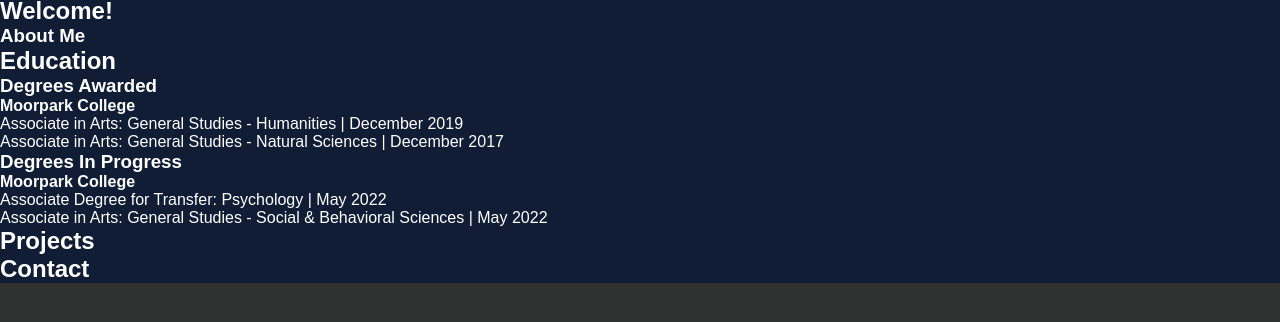
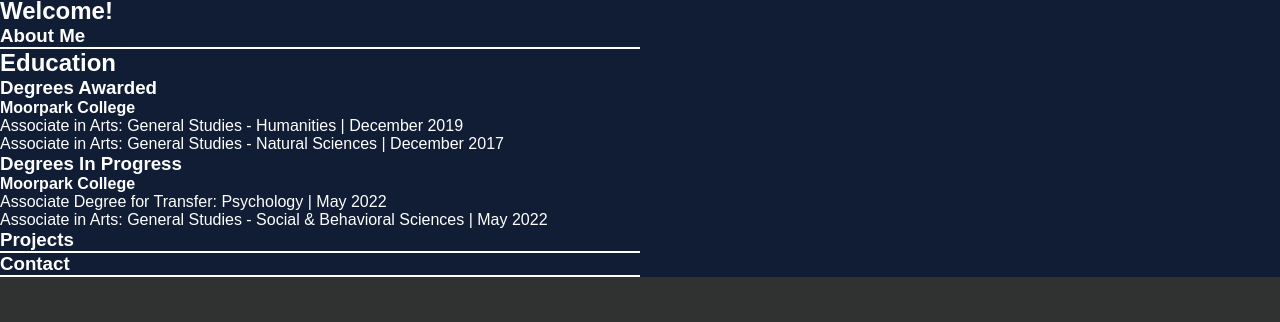
Before and after one commit to Azurene/first-portfolio, a plain HTML site: page index.html in a window 1280 px wide. Shown: the part 40-362 px from the top of the page. Drawn offline with Linux system fonts and the light colour scheme.

Commit message:
added span to content

```diff
--- a/assets/css/style.css
+++ b/assets/css/style.css
@@ -49,3 +49,8 @@
 section {
     background-color: var(--secondary-color);
 }
+
+.article-start {
+    border-bottom:rgba(255, 255, 255, 1) 2px solid;
+    width: 50%;
+}
--- a/index.html
+++ b/index.html
@@ -34,33 +34,33 @@
     </header>
 <!-- fancy hero thing -->
     <section class="hero">
-        <h2>Welcome!</h2>
+        <h1>Welcome!</h1>
     </section>
 <!-- page content -->
     <section class="overview">
         <article id="about-me" class="about-me">
-            <h1>About Me</h1>
+            <h1 class="article-start">About Me</h1>
             <div class="content">
                 <h2>Education</h2>
                 <h3>Degrees Awarded</h3>
                 <h4>Moorpark College</h4>
                 <ul>
-                    <li>Associate in Arts: General Studies - Humanities | December 2019</li>
-                    <li>Associate in Arts: General Studies - Natural Sciences | December 2017</li>
+                    <li><span>Associate in Arts:</span> General Studies - Humanities | December 2019</li>
+                    <li><span>Associate in Arts:</span> General Studies - Natural Sciences | December 2017</li>
                 </ul>
                 <h3>Degrees In Progress</h3>
                 <h4>Moorpark College</h4>
                 <ul>
-                    <li>Associate Degree for Transfer: Psychology | May 2022</li>
-                    <li>Associate in Arts: General Studies - Social & Behavioral Sciences | May 2022</li>
+                    <li><span>Associate Degree for Transfer:</span> Psychology | May 2022</li>
+                    <li><span>Associate in Arts:</span> General Studies - Social & Behavioral Sciences | May 2022</li>
                 </ul>
             </div>
         </article>
         <article id="projects" class="projects">
-            <h2>Projects</h2>
+            <h1 class="article-start">Projects</h1>
         </article>
         <article id="contact" class="contact">
-            <h2>Contact</h2>
+            <h1 class="article-start">Contact</h1>
         </article>
     </section>
 <!-- footer section -->
```
